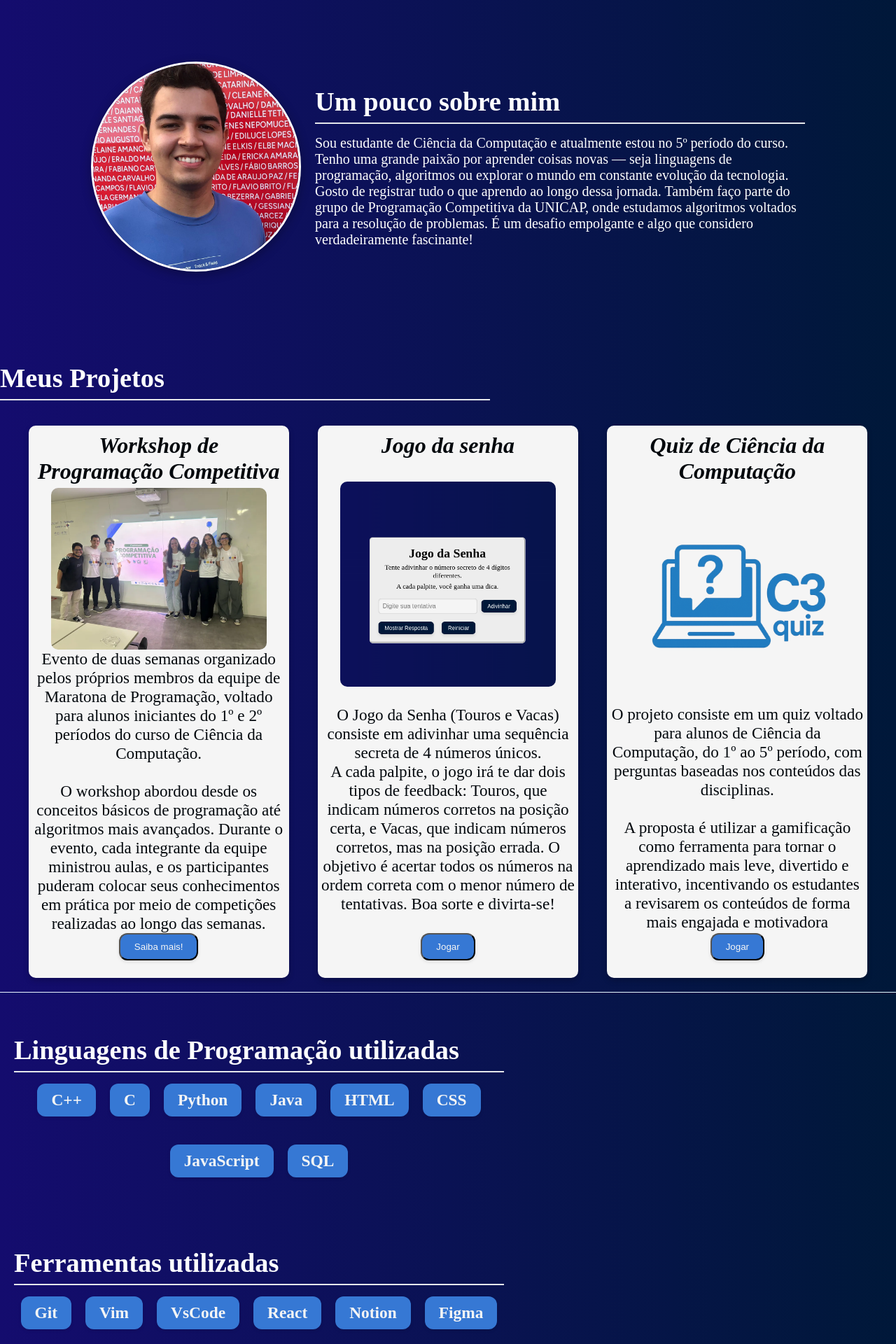
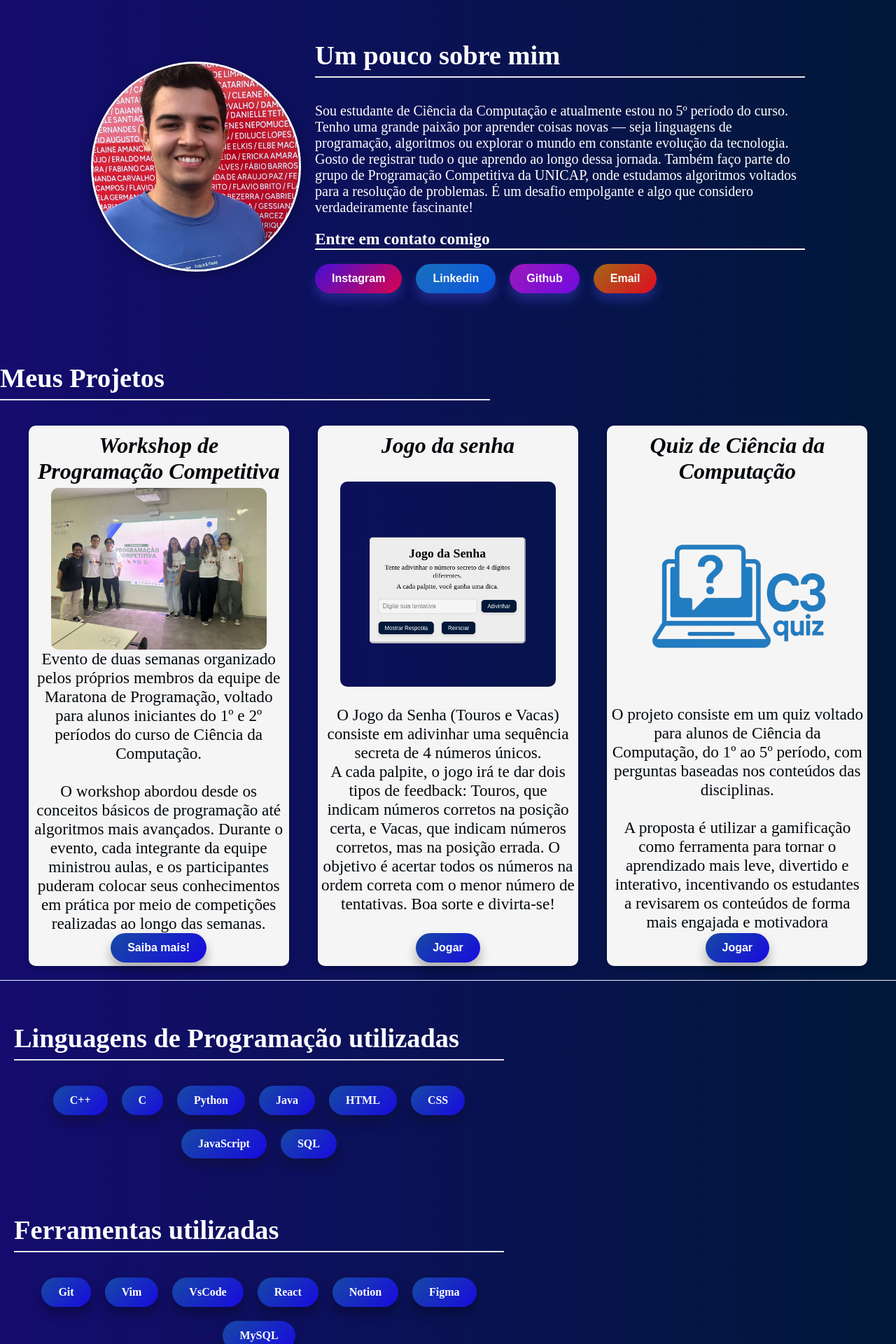
Before and after one commit to HenriqueFrancaa/Projeto-Portifolio-PWM, a Next.js app in the folder portifolio/: page / in a window 1280 px wide. Shown: the part 220-2140 px from the top of the page at 70% size. Built offline with nearby package versions, Linux system fonts and the light colour scheme.

Commit message:
finalizando contatos

```diff
--- a/portifolio/app/globals.css
+++ b/portifolio/app/globals.css
@@ -89,6 +89,7 @@ header p {
   max-width: 700px;
   font-size: 20px;
   margin-left: 23;
+  gap: 1em;
 }
 
 
@@ -98,7 +99,84 @@ header p {
   color: #fcfdff;
   border-bottom: 2px solid #e5e7eb;
   padding-bottom: 0.5rem;
+}
 
+.text-content h3{
+  border-bottom: 2px solid;
+}
+
+.contato{
+  display: flex;
+  flex-direction: row;
+  gap: 1em;
+}
+
+.insta{
+  background: linear-gradient(135deg, #450fd7, #db034b);
+  /* roxo-azulado */
+  color: white;
+  padding: 0.75rem 1.5rem;
+  border: none;
+  border-radius: 999px;
+  font-size: 1rem;
+  font-weight: 600;
+  cursor: pointer;
+  box-shadow: 0 10px 15px rgba(85, 88, 255, 0.3);
+  transition: all 0.3s ease;
+  position: relative;
+  overflow: hidden;
+  z-index: 1;
+}
+
+.linkedin {
+  background: linear-gradient(135deg, #1a70bb, #0a55e0);
+  /* roxo-azulado */
+  color: white;
+  padding: 0.75rem 1.5rem;
+  border: none;
+  border-radius: 999px;
+  font-size: 1rem;
+  font-weight: 600;
+  cursor: pointer;
+  box-shadow: 0 10px 15px rgba(85, 88, 255, 0.3);
+  transition: all 0.3s ease;
+  position: relative;
+  overflow: hidden;
+  z-index: 1;
+}
+
+.github{
+  background: linear-gradient(135deg, #9b1abb, #710ae0);
+  /* roxo-azulado */
+  color: white;
+  padding: 0.75rem 1.5rem;
+  border: none;
+  border-radius: 999px;
+  font-size: 1rem;
+  font-weight: 600;
+  cursor: pointer;
+  box-shadow: 0 10px 15px rgba(85, 88, 255, 0.3);
+  transition: all 0.3s ease;
+  position: relative;
+  overflow: hidden;
+  z-index: 1;
+}
+
+.email{
+  background: linear-gradient(135deg, #a36816, #e00a23);
+  /* roxo-azulado */
+  color: white;
+  padding: 0.75rem 1.5rem;
+  border: none;
+  border-radius: 999px;
+  font-size: 1rem;
+  font-weight: 600;
+  cursor: pointer;
+  box-shadow: 0 10px 15px rgba(85, 88, 255, 0.3);
+  transition: all 0.3s ease;
+  position: relative;
+  overflow: hidden;
+  z-index: 1;
 }
 
 
@@ -151,15 +229,20 @@ header p {
 }
 
 .project-box button{
-  background-color: #3678d4;
-  color: whitesmoke;
-  border-radius: 12px;
-  padding: 10px 20px;
-  box-shadow: 0 2px 5px rgba(0, 0, 0, 0.1);
-  display: inline-block;
-  margin-bottom: 20px;
-  font-size: 25;
+  background: linear-gradient(135deg, #164aa3, #180ae0);
+  /* roxo-azulado */
+  color: white;
+  padding: 0.75rem 1.5rem;
+  border: none;
+  border-radius: 999px;
+  font-size: 1rem;
+  font-weight: 600;
   cursor: pointer;
+  box-shadow: 0 10px 15px rgba(2, 2, 5, 0.3);
+  transition: all 0.3s ease;
+  position: relative;
+  overflow: hidden;
+  z-index: 1;
 }
 
 .project-box img{
@@ -201,13 +284,20 @@ header p {
 }
 
 .skills h3 {
-  background-color: #3678d4;
-  color: whitesmoke;
-  border-radius: 12px;
-  padding: 10px 20px;
-  box-shadow: 0 2px 5px rgba(0, 0, 0, 0.1);
-  display: inline-block;
-  margin-bottom: 20px;
+  background: linear-gradient(135deg, #164aa3, #180ae0);
+  /* roxo-azulado */
+  color: white;
+  padding: 0.75rem 1.5rem;
+  border: none;
+  border-radius: 999px;
+  font-size: 1rem;
+  font-weight: 600;
+  cursor: pointer;
+  box-shadow: 0 10px 15px rgba(14, 14, 15, 0.3);
+  transition: all 0.3s ease;
+  position: relative;
+  overflow: hidden;
+  z-index: 1;
 
 }
 
@@ -227,13 +317,20 @@ header p {
 }
 
 .tools h3{
-  background-color: #3678d4;
-  color: whitesmoke;
-  border-radius: 12px;
-  padding: 10px 20px;
-  box-shadow: 0 2px 5px rgba(0, 0, 0, 0.1);
-  display: inline-block;
-  margin-bottom: 20px;
+  background: linear-gradient(135deg, #164aa3,#180ae0);
+  /* roxo-azulado */
+  color: white;
+  padding: 0.75rem 1.5rem;
+  border: none;
+  border-radius: 999px;
+  font-size: 1rem;
+  font-weight: 600;
+  cursor: pointer;
+  box-shadow: 0 10px 15px rgba(0, 0, 0, 0.3);
+  transition: all 0.3s ease;
+  position: relative;
+  overflow: hidden;
+  z-index: 1;
 }
 
 .tools-icons{
@@ -295,16 +392,21 @@ header p {
 }
 
 .palpite button{
-  text-decoration: none;
-  background-color: #001839;
+  background: linear-gradient(135deg, #164aa3, #180ae0);
+  /* roxo-azulado */
+  text-align: center;
   color: white;
-  padding: 8px 16px;
-  border-radius: 8px;
-  font-size: 14px;
+  padding: 0.75rem 1.5rem;
   border: none;
+  border-radius: 999px;
+  font-size: 1rem;
+  font-weight: 600;
   cursor: pointer;
-  transition: background-color 0.3s ease, transform 0.2s ease;
-  box-shadow: 0 4px 6px rgba(0, 0, 0, 0.1);
+  box-shadow: 0 10px 15px rgba(85, 88, 255, 0.3);
+  transition: all 0.3s ease;
+  position: relative;
+  overflow: hidden;
+  z-index: 1;
 }
 
 .palpite button:hover{
@@ -320,14 +422,26 @@ ul{
   max-height: 230px;
   overflow-y: auto;
 }
+
 ul li {
-  background-color: #001839;
-  color: rgb(253, 254, 255);
-  padding: 10px;
-  margin-bottom: 10px;
-  border-radius: 5px;
-  font-size: 0.9em;
+  background: linear-gradient(135deg, #091d3f, #180ae0);
+    /* roxo-azulado */
+    color: white;
+    padding: 0.75rem 1.5rem;
+    border: none;
+    border-radius: 999px;
+    font-size: 1rem;
+    font-weight: 600;
+    cursor: pointer;
+    box-shadow: 0 10px 15px rgba(85, 88, 255, 0.3);
+    transition: all 0.3s ease;
+    position: relative;
+    overflow: hidden;
+    z-index: 1;
+    margin-bottom: 10px;
 }
+
+/* margin-bottom: 10px; */
 
 .opcoes{
   display: flex;
@@ -336,14 +450,18 @@ ul li {
 }
 
 .opcoes button{
-  text-decoration: none;
-  background-color: #001839;
+  background: linear-gradient(135deg, #164aa3, #180ae0);
+  /* roxo-azulado */
   color: white;
-  padding: 8px 16px;
-  border-radius: 8px;
-  font-size: 14px;
+  padding: 0.75rem 1.5rem;
   border: none;
+  border-radius: 999px;
+  font-size: 1rem;
+  font-weight: 600;
   cursor: pointer;
-  transition: background-color 0.3s ease, transform 0.2s ease;
-  box-shadow: 0 4px 6px rgba(0, 0, 0, 0.1);
+  box-shadow: 0 10px 15px rgba(85, 88, 255, 0.3);
+  transition: all 0.3s ease;
+  position: relative;
+  overflow: hidden;
+  z-index: 1;
 }
--- a/portifolio/app/page.js
+++ b/portifolio/app/page.js
@@ -19,6 +19,21 @@ export default function Home() {
               Também faço parte do grupo de Programação Competitiva da UNICAP, onde estudamos algoritmos voltados para a resolução de problemas.
               É um desafio empolgante e algo que considero verdadeiramente fascinante!
           </p>
+          <h3>Entre em contato comigo</h3>
+          <div className="contato">
+          <a href="https://www.instagram.com/henriq.francaa" target="_blank">
+            <button className="insta pic">Instagram</button>
+          </a>
+            <a href="https://www.linkedin.com/in/henrique-franca-16390125b/" target="_blank">
+            <button className="linkedin pic">Linkedin</button>
+          </a>
+            <a href="https://github.com/HenriqueFrancaa" target="_blank">
+            <button className="github pic">Github</button>
+          </a>
+          <a href="mailto:henrique23.franca@gmail.com">
+            <button className="email pic">Email</button>
+          </a>
+          </div>
 
         </div>
     </div>
```
